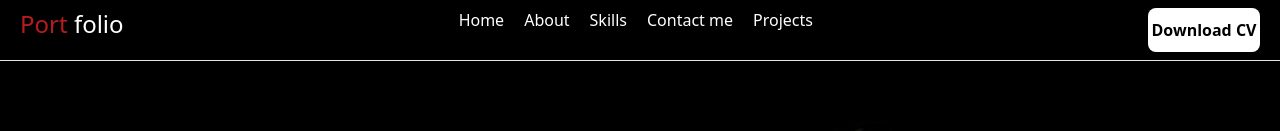
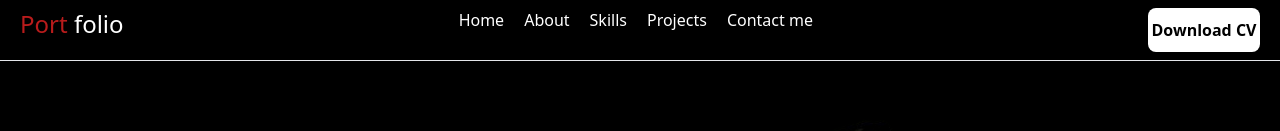
Before and after one commit to AhmedSaeed216/Portfolio, a React (Vite) app: page / in a window 1280 px wide. Shown: the top 131 px of the page. Built offline with nearby package versions, Linux system fonts and the light colour scheme.

Commit message:
Update Navbar.jsx

```diff
--- a/src/Componenets/Navbar.jsx
+++ b/src/Componenets/Navbar.jsx
@@ -37,8 +37,8 @@ const Navbar = () => {
                         <li className='text-white hover:underline active:underline cursor-pointer transition-transform  transform  hover:scale-125  hover:shadow-[0_6px_10px_rgba(255,215,0,0.8)] duration-300  ease-in-out '><a href="#home">Home</a></li>
                         <li className='text-white hover:underline active:underline cursor-pointer transition-transform  transform  hover:scale-125  hover:shadow-[0_6px_10px_rgba(255,215,0,0.8)] duration-300  ease-in-out '><a href="#about">About</a></li>
                         <li className='text-white hover:underline active:underline cursor-pointer transition-transform  transform  hover:scale-125  hover:shadow-[0_6px_10px_rgba(255,215,0,0.8)] duration-300  ease-in-out '><a href="#skills">Skills</a></li>
+                        <li className='text-white hover:underline active:underline cursor-pointer transition-transform  transform  hover:scale-125  hover:shadow-[0_6px_10px_rgba(255,215,0,0.8)] duration-300  ease-in-out '><a href="#project">Projects</a></li>
                         <li className='text-white hover:underline active:underline cursor-pointer transition-transform  transform  hover:scale-125  hover:shadow-[0_6px_10px_rgba(255,215,0,0.8)] duration-300  ease-in-out '><a href="#contact">Contact me</a></li>
-                        <li className='text-white hover:underline active:underline cursor-pointer transition-transform  transform  hover:scale-125  hover:shadow-[0_6px_10px_rgba(255,215,0,0.8)] duration-300  ease-in-out '><a href="#project">Projects</a></li>
                         </ul>
                     </div>
 
```
